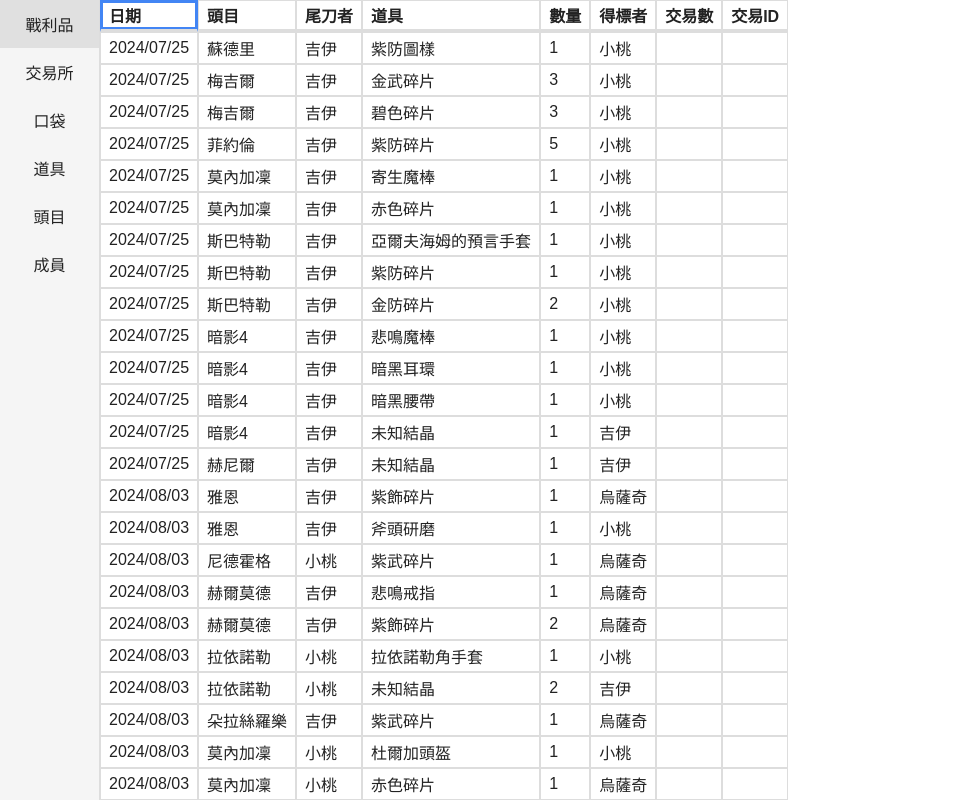
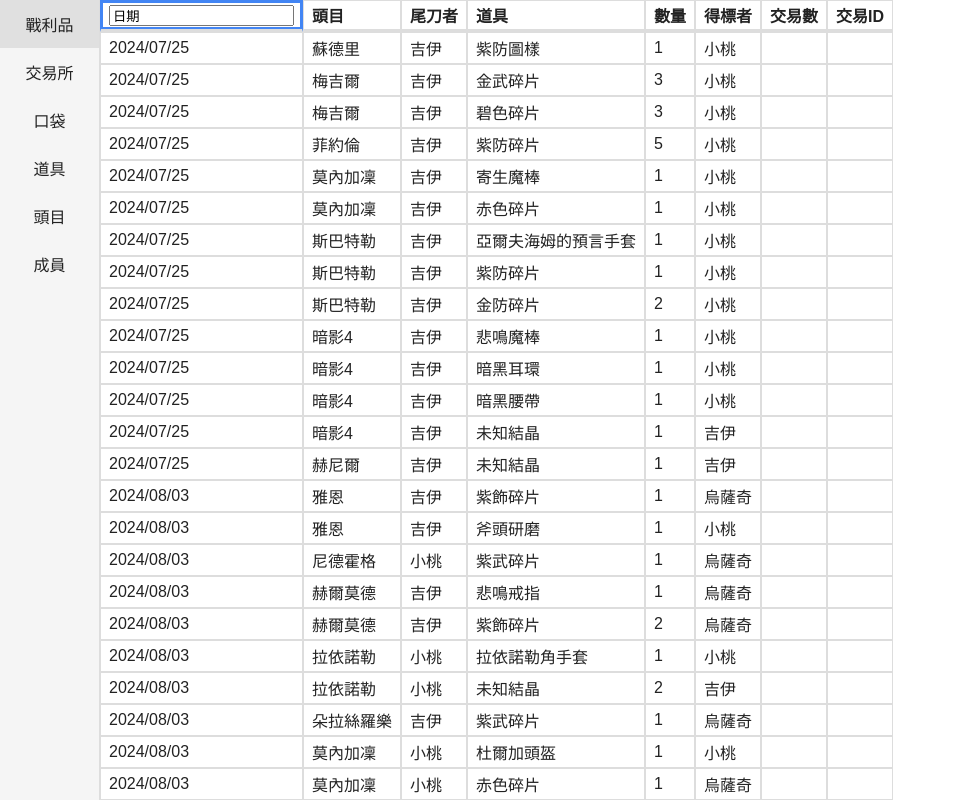
Before and after one commit to DivineCross/GuildLoot, a React (Vite) app: page / in a window 1280 px wide. Both pictures are taken after a click on the element "日期". Shown: the whole page, without its empty margins (0-956 px from the left). Built offline with nearby package versions, Linux system fonts and the light colour scheme.

Commit message:
Implement cell editing

```diff
--- a/src/SheetEditor.jsx
+++ b/src/SheetEditor.jsx
@@ -6,9 +6,9 @@ const Context = createContext(null);
 
 /** @param {{sheet: Sheet}} */
 export default function SheetEditor({ sheet }) {
-    const [activeCell, setActiveCell] = useState(null);
+    const [activeCell, setActiveCell] = useState(new Cell);
     const context = useMemo(
-        () => new SheetContext(sheet, activeCell, setActiveCell),
+        () => new SheetContext(sheet, activeCell, setActiveCell, v => activeCell.setValue(v)),
         [sheet, activeCell]);
 
     const heads = sheet.heads;
@@ -52,24 +52,36 @@ function SheetRow({ cells = [], isHead = false }) {
 
 /** @param {{cell: Cell}} */
 function SheetCell({ cell }) {
+    const [value, setValue] = useState(cell.value);
     const context = useContext(Context);
     const isActive = context.activeCell === cell;
     const activeClass = isActive ? ' sheet__cell--active' : '';
 
     return (
-        <div className={`sheet__cell${activeClass}`} onClick={() => context.setActiveCell(cell)}>
-            {cell.value}
+        <div
+            className={`sheet__cell${activeClass}`}
+            onClick={() => context.setActiveCell(cell)}>
+            {isActive
+                ? <input
+                    value={value}
+                    onChange={e => {
+                        setValue(e.target.value);
+                        context.setActiveCellValue(e.target.value);
+                    }} />
+                : value}
         </div>
     );
 }
 
 class SheetContext {
-    constructor(sheet = null, activeCell = null, setActiveCell = () => {}) {
+    constructor(sheet = null, activeCell = null, setActiveCell, setActiveCellValue) {
         /** @type {Sheet} */
         this.sheet = sheet;
         /** @type {Cell} */
         this.activeCell = activeCell;
         /** @type {(cell: Cell) => void} */
         this.setActiveCell = setActiveCell;
+        /** @type {(value: string) => void} */
+        this.setActiveCellValue = setActiveCellValue;
     }
 }
```
